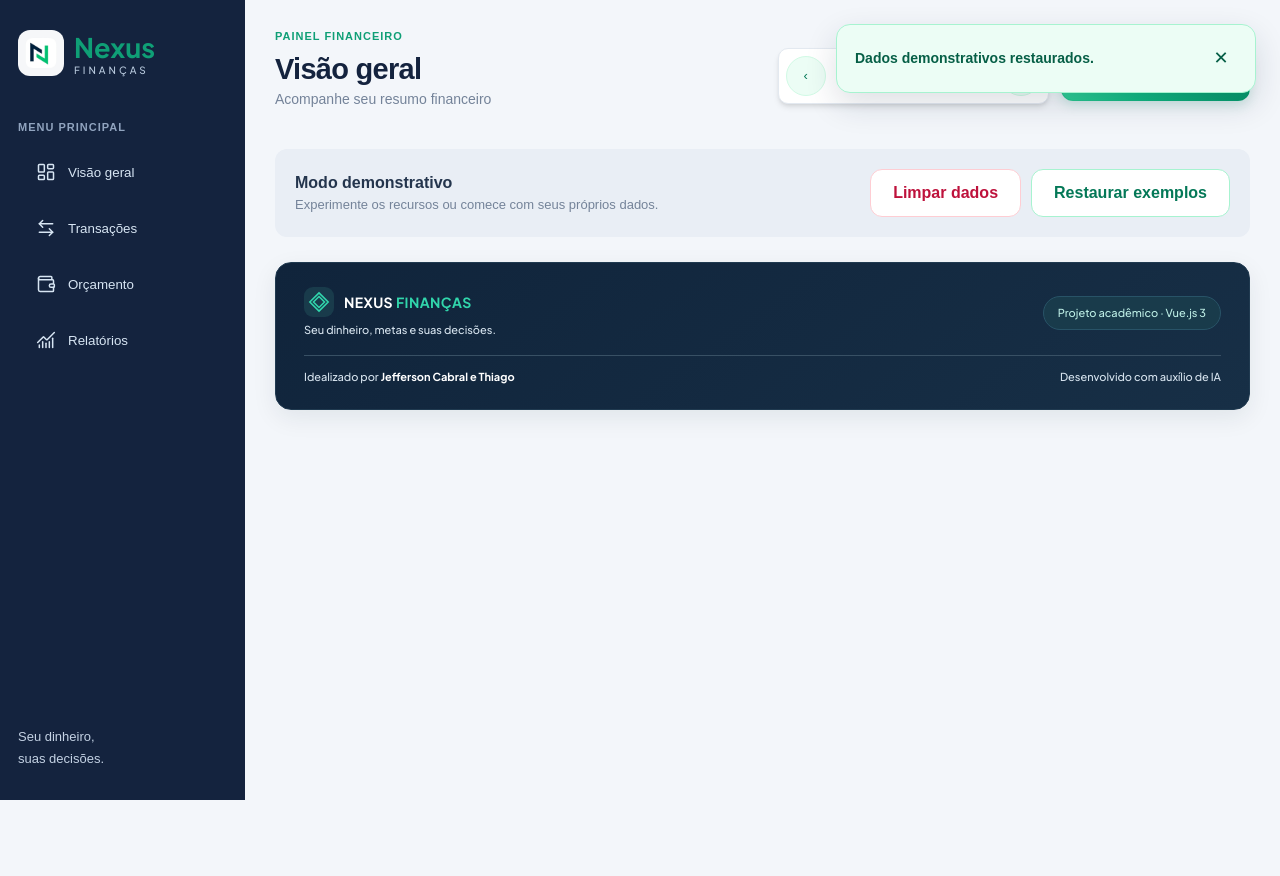
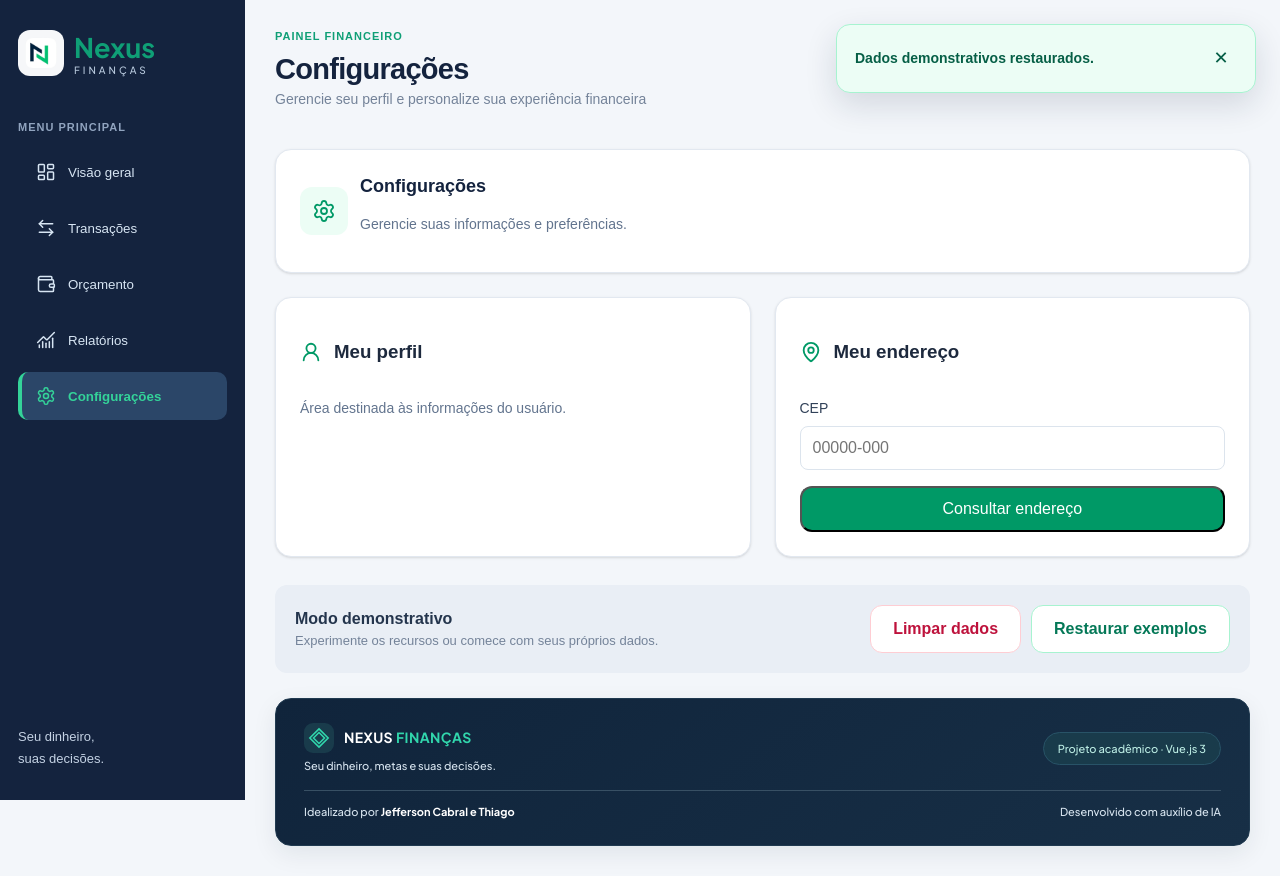
Before and after one commit to fabricioecon12-dev/vitejs-vite-eygm1ahr, a Vue app: page /configuracoes in a window 1280 px wide. Before the commit the page ends 800 px from the top, so only its background shows below. Built offline with nearby package versions, Linux system fonts and the light colour scheme.

Commit message:
feat: adiciona configuracoes e consulta de endereco via ViaCEP

```diff
--- a/package.json
+++ b/package.json
@@ -12,6 +12,7 @@
   "dependencies": {
     "@lucide/vue": "^1.66.0",
     "apexcharts": "^8.8.1",
+    "axios": "^1.21.1",
     "lucide-vue-next": "^1.0.0",
     "vue": "^3.5.43",
     "vue-router": "^4.6.4",
--- a/src/App.vue
+++ b/src/App.vue
@@ -22,7 +22,13 @@ const router = useRouter()
 const pagina = computed(() => {
   const nome = route.name
 
-  return ['inicio', 'transacoes', 'orcamento', 'relatorios'].includes(nome)
+  return [
+    'inicio',
+    'transacoes',
+    'orcamento',
+    'relatorios',
+    'configuracoes'
+  ].includes(nome)
     ? nome
     : 'inicio'
 })
@@ -31,7 +37,11 @@ const titulos = {
   inicio: ['Visão geral', 'Acompanhe seu resumo financeiro'],
   transacoes: ['Transações', 'Cadastre e gerencie suas movimentações'],
   orcamento: ['Orçamento', 'Defina seu limite e acompanhe seus gastos'],
-  relatorios: ['Relatórios', 'Analise seus resultados e visualize seus gastos']
+  relatorios: ['Relatórios', 'Analise seus resultados e visualize seus gastos'],
+  configuracoes: [
+    'Configurações',
+    'Gerencie seu perfil e personalize sua experiência financeira'
+  ]
 }
 
 async function navegarPara(destino) {
@@ -55,6 +65,7 @@ async function navegarPara(destino) {
         :titulo="titulos[pagina][0]"
         :subtitulo="titulos[pagina][1]"
         :mes="nomeMes()"
+        :mostrar-seletor-mes="pagina !== 'configuracoes'"
         :mostrar-novo="pagina === 'inicio'"
         @mes-anterior="mudarMes(-1)"
         @mes-seguinte="mudarMes(1)"
--- a/src/components/Cabecalho.vue
+++ b/src/components/Cabecalho.vue
@@ -18,6 +18,10 @@ defineProps({
   mes: {
     type: String,
     default: ''
+  },
+  mostrarSeletorMes: {
+    type: Boolean,
+    default: true
   },
 
   mostrarNovo: {
@@ -97,6 +101,7 @@ function solicitarNovaTransacao() {
       <!-- SELETOR DE MÊS -->
 
       <div
+        v-if="mostrarSeletorMes"
         class="seletor-mes group flex items-center gap-3 rounded-2xl border border-emerald-100 bg-white p-2 shadow-md transition-all duration-300 hover:border-emerald-300 hover:shadow-lg"
         role="group"
         aria-label="Navegação entre meses"
--- a/src/components/MenuLateral.vue
+++ b/src/components/MenuLateral.vue
@@ -4,7 +4,8 @@ import {
   LayoutDashboard,
   ArrowLeftRight,
   Wallet,
-  ChartNoAxesCombined
+  ChartNoAxesCombined,
+  Settings
 } from '@lucide/vue'
 
 // Mantém a interface existente com App.vue.
@@ -37,6 +38,11 @@ const itens = [
     id: 'relatorios',
     nome: 'Relatórios',
     icone: ChartNoAxesCombined
+  },
+  {
+    id: 'configuracoes',
+    nome: 'Configurações',
+    icone: Settings
   }
 ]
 </script>
--- /dev/null
+++ b/src/pages/ConfiguracoesPage.vue
@@ -0,0 +1,171 @@
+
+<script setup>
+import { ref } from 'vue'
+import { Settings, UserRound, MapPin } from 'lucide-vue-next'
+import { consultarCEP } from '../services/viacepService.js'
+
+const cep = ref('')
+const endereco = ref(null)
+const carregando = ref(false)
+const erro = ref('')
+
+async function buscarEndereco() {
+  erro.value = ''
+  endereco.value = null
+
+  if (!/^\d{8}$/.test(cep.value.replace(/\D/g, ''))) {
+    erro.value = 'Informe um CEP válido com 8 dígitos.'
+    return
+  }
+
+  carregando.value = true
+
+  try {
+    endereco.value = await consultarCEP(cep.value)
+  } catch (error) {
+    erro.value = error.message
+  } finally {
+    carregando.value = false
+  }
+}
+
+</script>
+
+
+<template>
+  <section class="space-y-6">
+    <div class="rounded-2xl border border-slate-200 bg-white p-6 shadow-sm">
+      <div class="flex items-center gap-3">
+        <div
+          class="flex h-12 w-12 items-center justify-center rounded-xl bg-emerald-50 text-emerald-600"
+        >
+          <Settings :size="24" :stroke-width="1.8" />
+        </div>
+
+        <div>
+          <h2 class="text-xl font-bold text-slate-800">
+            Configurações
+          </h2>
+          <p class="text-sm text-slate-500">
+            Gerencie suas informações e preferências.
+          </p>
+        </div>
+      </div>
+    </div>
+
+    <div class="grid grid-cols-1 gap-6 lg:grid-cols-2">
+      <article class="rounded-2xl border border-slate-200 bg-white p-6 shadow-sm">
+        <div class="mb-4 flex items-center gap-3">
+          <UserRound :size="22" class="text-emerald-600" />
+          <h3 class="font-semibold text-slate-800">
+            Meu perfil
+          </h3>
+        </div>
+
+        <p class="text-sm text-slate-500">
+          Área destinada às informações do usuário.
+        </p>
+      </article>
+
+      <article class="rounded-2xl border border-slate-200 bg-white p-6 shadow-sm">
+        <div class="mb-4 flex items-center gap-3">
+          <MapPin :size="22" class="text-emerald-600" />
+          <h3 class="font-semibold text-slate-800">
+            Meu endereço
+          </h3>
+        </div>
+
+
+<form class="space-y-4" @submit.prevent="buscarEndereco">
+  <div>
+    <label
+      for="cep"
+      class="mb-2 block text-sm font-medium text-slate-700"
+    >
+      CEP
+    </label>
+
+    <input
+      id="cep"
+      v-model="cep"
+      type="text"
+      inputmode="numeric"
+      maxlength="9"
+      autocomplete="postal-code"
+      placeholder="00000-000"
+      class="w-full rounded-xl border border-slate-200 bg-slate-50 px-4 py-3 text-sm text-slate-800 outline-none transition focus:border-emerald-500 focus:ring-2 focus:ring-emerald-100"
+    />
+  </div>
+
+  <button
+    type="submit"
+    :disabled="carregando"
+    class="w-full rounded-xl bg-emerald-600 px-4 py-3 text-sm font-semibold text-white transition hover:bg-emerald-700 disabled:cursor-not-allowed disabled:opacity-60"
+  >
+    {{ carregando ? 'Consultando CEP...' : 'Consultar endereço' }}
+  </button>
+</form>
+
+<!-- Mensagem de erro -->
+<div
+  v-if="erro"
+  role="alert"
+  class="mt-4 rounded-xl border border-red-200 bg-red-50 p-4"
+>
+  <p class="text-sm font-medium text-red-700">
+    {{ erro }}
+  </p>
+</div>
+
+<!-- Endereço encontrado -->
+<div
+  v-if="endereco"
+  class="mt-4 rounded-xl border border-emerald-200 bg-emerald-50 p-4"
+>
+  <h4 class="mb-3 text-sm font-semibold text-emerald-800">
+    Endereço encontrado
+  </h4>
+
+  <dl class="space-y-3 text-sm">
+    <div>
+      <dt class="font-medium text-slate-500">Logradouro</dt>
+      <dd class="break-words text-slate-800">
+        {{ endereco.logradouro || 'Não informado' }}
+      </dd>
+    </div>
+
+    <div>
+      <dt class="font-medium text-slate-500">Bairro</dt>
+      <dd class="break-words text-slate-800">
+        {{ endereco.bairro || 'Não informado' }}
+      </dd>
+    </div>
+
+    <div>
+      <dt class="font-medium text-slate-500">Cidade</dt>
+      <dd class="break-words text-slate-800">
+        {{ endereco.localidade || 'Não informado' }}
+      </dd>
+    </div>
+
+    <div>
+      <dt class="font-medium text-slate-500">Estado</dt>
+      <dd class="text-slate-800">
+        {{ endereco.uf || 'Não informado' }}
+      </dd>
+    </div>
+
+    <div>
+      <dt class="font-medium text-slate-500">CEP</dt>
+      <dd class="text-slate-800">
+        {{ endereco.cep }}
+      </dd>
+    </div>
+  </dl>
+</div>
+
+
+      </article>
+    </div>
+  </section>
+</template>
--- a/src/router/index.js
+++ b/src/router/index.js
@@ -8,6 +8,7 @@ import DashboardPage from '../pages/DashboardPage.vue'
 import TransacoesPage from '../pages/TransacoesPage.vue'
 import OrcamentoPage from '../pages/OrcamentoPage.vue'
 import RelatoriosPage from '../pages/RelatoriosPage.vue'
+import ConfiguracoesPage from '../pages/ConfiguracoesPage.vue'
 
 // Rotas atualmente implementadas no Nexus Finanças.
 const routes = [
@@ -30,7 +31,13 @@ const routes = [
     path: '/relatorios',
     name: 'relatorios',
     component: RelatoriosPage
+  },
+  {
+  path: '/configuracoes',
+  name: 'configuracoes',
+  component: ConfiguracoesPage
   }
+
 ]
 
 // Configuração principal do Vue Router.
--- /dev/null
+++ b/src/services/viacepService.js
@@ -0,0 +1,30 @@
+import axios from 'axios'
+
+const apiViaCEP = axios.create({
+  baseURL: 'https://viacep.com.br/ws/',
+  timeout: 10000
+})
+
+export async function consultarCEP(cep) {
+  const cepLimpo = String(cep).replace(/\D/g, '')
+
+  if (cepLimpo.length !== 8) {
+    throw new Error('Informe um CEP válido com 8 dígitos.')
+  }
+
+  try {
+    const resposta = await apiViaCEP.get(`${cepLimpo}/json/`)
+
+    if (resposta.data.erro === 'true' || resposta.data.erro === true) {
+      throw new Error('CEP não encontrado.')
+    }
+
+    return resposta.data
+  } catch (erro) {
+    if (erro.message === 'CEP não encontrado.') {
+      throw erro
+    }
+
+    throw new Error('Não foi possível consultar o CEP. Tente novamente.')
+  }
+}
```
Also changed, not shown: 1 other file (tests, documents, lock files or other folders).
